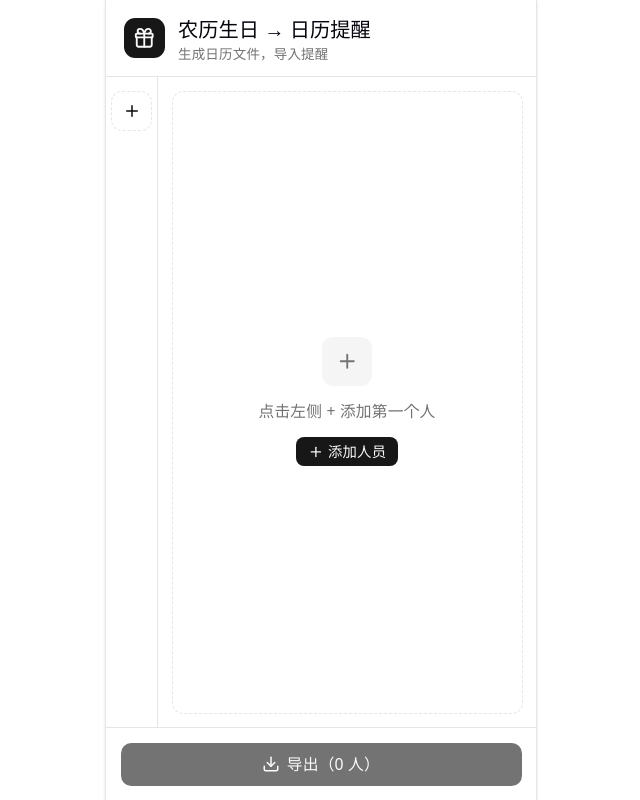
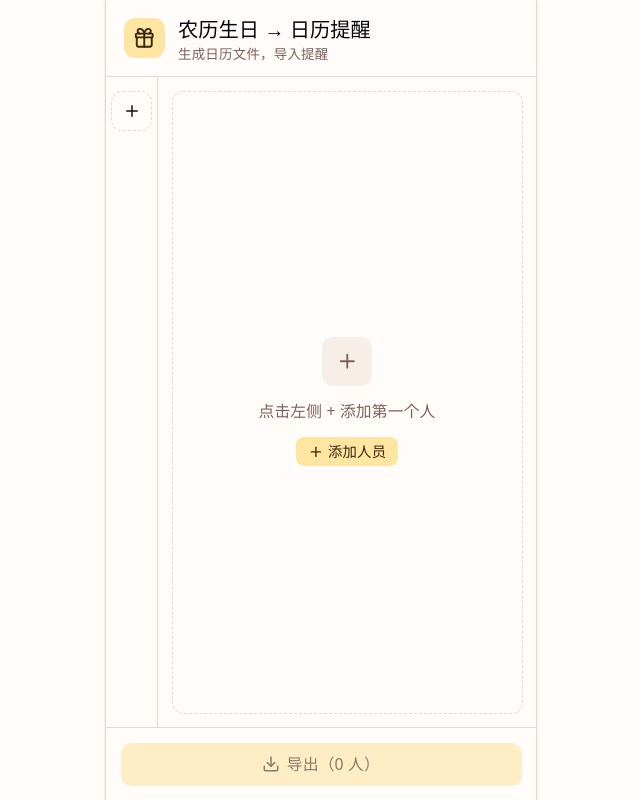
Before and after one commit to timeofmei/lunar_birthday_converter, a React (Vite) app: page / in a window 1280 px wide. Shown: the whole page, without its empty margins (319-959 px from the left). Built offline with nearby package versions, Linux system fonts and the light colour scheme.

Commit message:
make color look better

```diff
--- a/src/index.css
+++ b/src/index.css
@@ -9,7 +9,7 @@
   --text: #6b6375;
   --text-h: #08060d;
   --bg: #fff;
-  --border: oklch(0.922 0 0);
+  --border: oklch(0.89 0.015 50);
   --code-bg: #f4f3ec;
   --accent: oklch(0.97 0 0);
   --accent-bg: rgba(170, 59, 255, 0.1);
@@ -36,37 +36,37 @@
     font-size: 16px;
   }
 
-  --background: oklch(1 0 0);
+  --background: oklch(0.995 0.006 55);
 
-  --foreground: oklch(0.145 0 0);
+  --foreground: oklch(0.18 0.02 30);
 
-  --card: oklch(1 0 0);
+  --card: oklch(0.995 0.006 55);
 
-  --card-foreground: oklch(0.145 0 0);
+  --card-foreground: oklch(0.18 0.02 30);
 
-  --popover: oklch(1 0 0);
+  --popover: oklch(0.995 0.006 55);
 
-  --popover-foreground: oklch(0.145 0 0);
+  --popover-foreground: oklch(0.18 0.02 30);
 
-  --primary: oklch(0.205 0 0);
+  --primary: oklch(0.93 0.09 88);
 
-  --primary-foreground: oklch(0.985 0 0);
+  --primary-foreground: oklch(0.28 0.05 75);
 
-  --secondary: oklch(0.97 0 0);
+  --secondary: oklch(0.96 0.014 50);
 
-  --secondary-foreground: oklch(0.205 0 0);
+  --secondary-foreground: oklch(0.25 0.02 30);
 
-  --muted: oklch(0.97 0 0);
+  --muted: oklch(0.955 0.014 50);
 
-  --muted-foreground: oklch(0.556 0 0);
+  --muted-foreground: oklch(0.52 0.04 30);
 
-  --accent-foreground: oklch(0.205 0 0);
+  --accent-foreground: oklch(0.25 0.02 30);
 
   --destructive: oklch(0.577 0.245 27.325);
 
-  --input: oklch(0.922 0 0);
+  --input: oklch(0.89 0.015 50);
 
-  --ring: oklch(0.708 0 0);
+  --ring: oklch(0.85 0.13 85);
 
   --chart-1: oklch(0.87 0 0);
 
```
